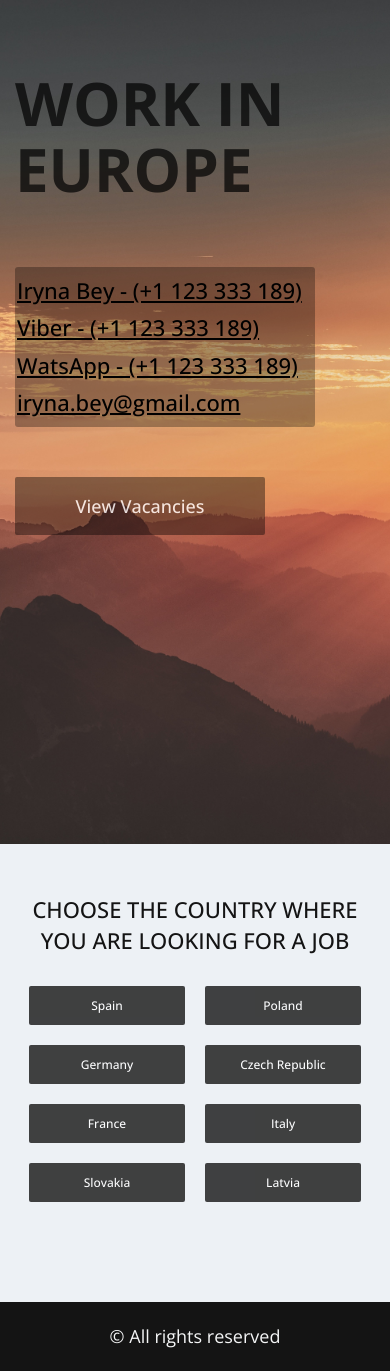
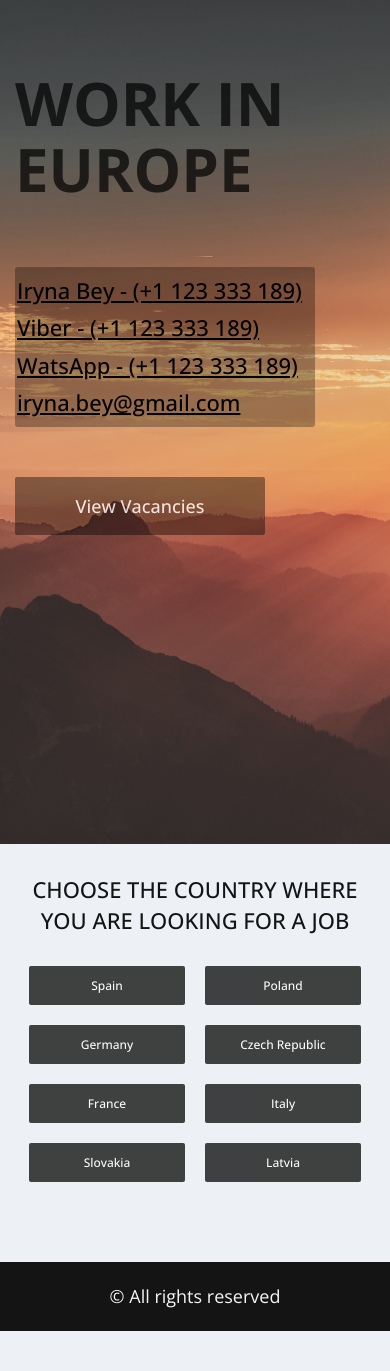
Before and after one commit to ArturHellpine/jobs-landind, a React (Create React App) app: page /home in a window 390 px wide. After the commit the page ends 1331 px from the top, so only its background shows below. Built offline with nearby package versions, Linux system fonts and the light colour scheme.

Commit message:
fix padding

```diff
--- a/src/styles/App.css
+++ b/src/styles/App.css
@@ -629,6 +629,9 @@ body {
         width: 100%;
         justify-content: center;
     }
+    .vacancies {
+        padding: 30px 0;
+    }
     .vacancies_title {
         font-size: 22px;
         color: #141414;
```
